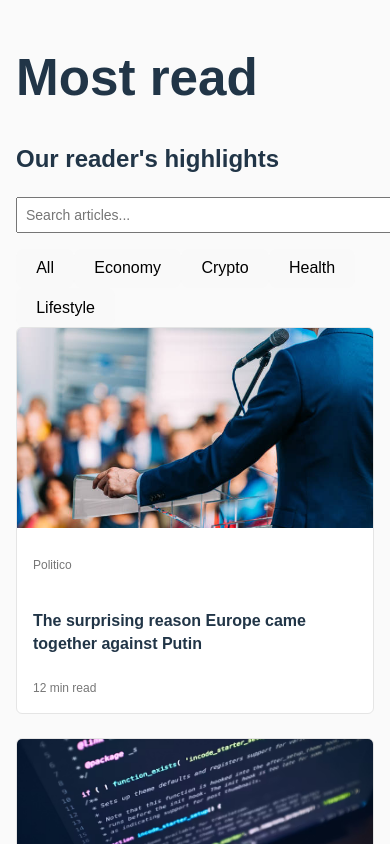
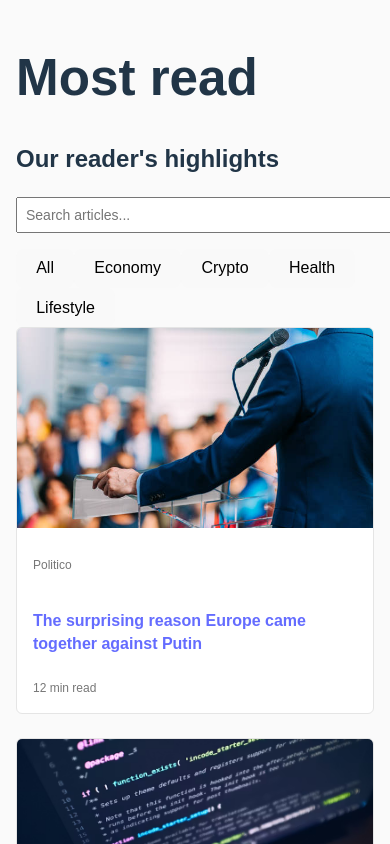
Before and after one commit to gazalgoyal-dev/articles-web-app, a React (Vite) app: page / in a window 390 px wide. Shown: the top 844 px of the page. Built offline with nearby package versions, Linux system fonts and the light colour scheme; data requests are answered from the project's data file.

Commit message:
Changes made to make articles responsive

```diff
--- a/mock-api/db.json
+++ b/mock-api/db.json
@@ -23,7 +23,22 @@
       "source": "Healthline",
       "title": "10 habits that improve mental health",
       "image": "/images/health.png",
-      "readTime": "5 min read"
+      "readTime": "5 min read",
+      "content": [
+        "Mental health is just as important as physical health.",
+        "Small daily habits can have a huge impact on your wellbeing.",
+        "Here are 10 habits that can significantly improve mental health:",
+        "1. Exercise regularly",
+        "2. Maintain a consistent sleep schedule",
+        "3. Practice mindfulness or meditation",
+        "4. Eat nutritious food",
+        "5. Stay socially connected",
+        "6. Limit social media consumption",
+        "7. Spend time in nature",
+        "8. Set realistic goals",
+        "9. Talk openly about your feelings",
+        "10. Seek professional help when needed"
+      ]
     },
     {
       "id": 4,
--- a/package.json
+++ b/package.json
@@ -11,7 +11,8 @@
   },
   "dependencies": {
     "react": "^19.2.0",
-    "react-dom": "^19.2.0"
+    "react-dom": "^19.2.0",
+    "react-router-dom": "^7.11.0"
   },
   "devDependencies": {
     "@eslint/js": "^9.39.1",
--- a/src/App.tsx
+++ b/src/App.tsx
@@ -1,8 +1,17 @@
+import { BrowserRouter, Routes, Route } from "react-router-dom"
 import ArticlesPage from "./pages/ArticlesPage"
+import ArticleDetailPage from "./pages/ArticleDetailPage"
 import "./styles/main.css"
 
 const App = () => {
-  return <ArticlesPage />
+  return (
+    <BrowserRouter>
+      <Routes>
+        <Route path="/" element={<ArticlesPage />} />
+        <Route path="/articles/:id" element={<ArticleDetailPage />} />
+      </Routes>
+    </BrowserRouter>
+  )
 }
 
 export default App
--- a/src/components/ArticleCard.tsx
+++ b/src/components/ArticleCard.tsx
@@ -1,12 +1,14 @@
+import { Link } from "react-router-dom"
 import type { Article } from "../models/Article"
 import placeholder from "../assets/placeholder.jpg"
 
 const ArticleCard = ({ article }: { article: Article }) => {
   return (
+    <Link to={`/articles/${article.id}`} className="card-link">
       <article className="card horizontal">
         <div className="card-image-wrapper">
           <img
-          src={article.image && article.image.trim() ? article.image : placeholder}
+            src={article.image?.trim() ? article.image : placeholder}
             alt={article.title}
             onError={(e) => {
               e.currentTarget.src = placeholder
@@ -20,6 +22,7 @@ const ArticleCard = ({ article }: { article: Article }) => {
           <span className="read-time">{article.readTime}</span>
         </div>
       </article>
+    </Link>
   )
 }
 
--- /dev/null
+++ b/src/pages/ArticleDetailPage.tsx
@@ -0,0 +1,31 @@
+import { useParams } from "react-router-dom"
+import { useEffect, useState } from "react"
+import type { Article } from "../models/Article"
+import { fetchArticleById } from "../services/articleService"
+
+const ArticleDetailPage = () => {
+  const { id } = useParams()
+  const [article, setArticle] = useState<Article | null>(null)
+
+  useEffect(() => {
+    if (id) {
+      fetchArticleById(Number(id)).then(setArticle)
+    }
+  }, [id])
+
+  if (!article) return <p>Loading...</p>
+
+  return (
+    <div className="article-detail">
+      <h1>{article.title}</h1>
+      <p className="source">{article.source}</p>
+      <span>{article.readTime}</span>
+
+      {article.content.map((para, idx) => (
+        <p key={idx}>{para}</p>
+      ))}
+    </div>
+  )
+}
+
+export default ArticleDetailPage
--- a/src/pages/ArticlesPage.tsx
+++ b/src/pages/ArticlesPage.tsx
@@ -1,53 +1,22 @@
-import { useState } from "react"
+import { useEffect, useState } from "react"
 import ArticleCard from "../components/ArticleCard"
 import SearchBar from "../components/SearchBar"
 import Filters from "../components/Filters"
 import type { Article } from "../models/Article"
-
-const mockArticles: Article[] = [
-  {
-    id: 1,
-    category: "Economy",
-    source: "Politico",
-    title: "The surprising reason Europe came together against Putin",
-    image: "/images/politics.png",
-    readTime: "12 min read",
-    content: "Europe's response to Putin was driven by economic unity, shared security concerns, and political pressure..."
-  },
-  {
-    id: 2,
-    category: "Crypto",
-    source: "Platformer",
-    title: "Instagram's co-founders are mounting a comeback",
-    image: "/images/tech.png",
-    readTime: "7 min read",
-    content: "Kevin Systrom and Mike Krieger are working on a new social media platform that focuses on user privacy..."
-  },
-  {
-    id: 3,
-    category: "Health",
-    source: "Healthline",
-    title: "10 habits that improve mental health",
-    image: "/images/health.png",
-    readTime: "5 min read",
-    content: "Incorporating these habits into your daily routine can significantly boost your mental well-being..."
-  },
-  {
-    id: 4,
-    category: "Lifestyle",
-    source: "Lifestyle Weekly",
-    title: "Minimalist living: why less is more",
-    image: "/images/lifestyle.png",
-    readTime: "6 min read",
-    content: "Embracing minimalist living can lead to greater happiness and reduced stress by focusing on what truly matters..."
-  }
-]
+import { fetchArticles } from "../services/articleService"
 
 const ArticlesPage = () => {
+  const [articles, setArticles] = useState<Article[]>([])
   const [searchText, setSearchText] = useState("")
   const [category, setCategory] = useState("all")
 
-  const filteredArticles = mockArticles.filter((article) => {
+  useEffect(() => {
+    fetchArticles()
+      .then(setArticles)
+      .catch(console.error)
+  }, [])
+
+  const filteredArticles = articles.filter((article) => {
     const matchesSearch = article.title
       .toLowerCase()
       .includes(searchText.toLowerCase())
@@ -59,11 +28,11 @@ const ArticlesPage = () => {
     return matchesSearch && matchesCategory
   })
 
-
   return (
     <div>
       <h1>Most read</h1>
       <h2>Our reader's highlights</h2>
+
       <SearchBar onSearch={setSearchText} />
       <Filters onSelectCategory={setCategory} />
 
--- a/src/services/articleService.ts
+++ b/src/services/articleService.ts
@@ -11,3 +11,13 @@ export const fetchArticles = async (): Promise<Article[]> => {
 
   return response.json()
 }
+
+export const fetchArticleById = async (id: number): Promise<Article> => {
+  const response = await fetch(`${API_URL}/${id}`)
+
+  if (!response.ok) {
+    throw new Error("Failed to fetch article")
+  }
+
+  return response.json()
+}
```
Also changed, not shown: src/data/articlesData.ts (deleted, +0 -44 lines), src/models/Article.ts (+7 -7 lines), 1 other file (tests, documents, lock files or other folders). Lines whose indentation alone changed are shown as unchanged.
